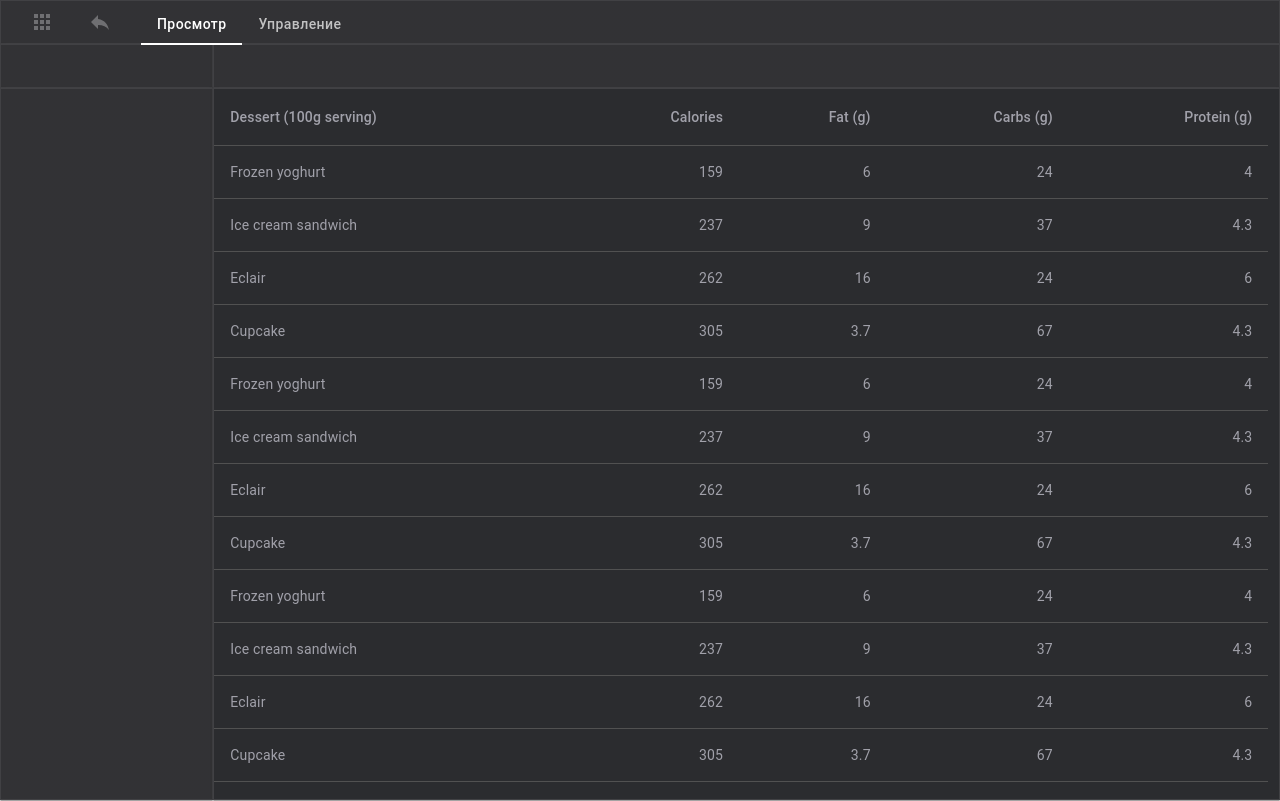
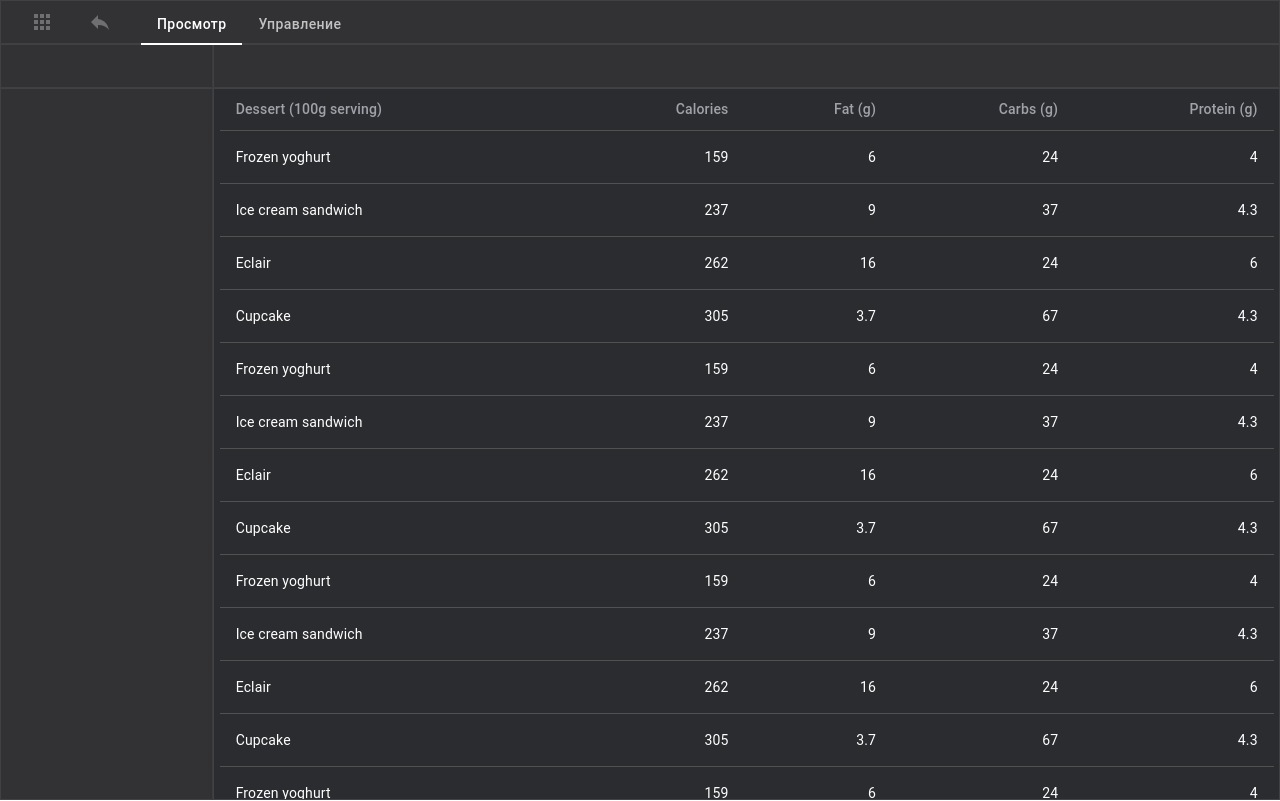
Before and after one commit to stephen1608/Seven-Winds, a React (Vite) app: page / in a window 1280 px wide. Built offline with nearby package versions, Linux system fonts and the light colour scheme.

Commit message:
fix: table styling fixed

```diff
--- a/src/components/table/Table.tsx
+++ b/src/components/table/Table.tsx
@@ -47,12 +47,34 @@ const Table: FC = () => {
     <TableContainer sx={{ width: '99%', maxHeight: 'calc(100vh - 88px)' }}>
       <MuiTable>
         <TableHead>
-          <TableRow>
-            <TableCell>Dessert (100g serving)</TableCell>
-            <TableCell align="right">Calories</TableCell>
-            <TableCell align="right">Fat&nbsp;(g)</TableCell>
-            <TableCell align="right">Carbs&nbsp;(g)</TableCell>
-            <TableCell align="right">Protein&nbsp;(g)</TableCell>
+          <TableRow sx={{ height: '41px' }}>
+            <TableCell sx={{ paddingTop: '0', paddingBottom: '0' }}>
+              Dessert (100g serving)
+            </TableCell>
+            <TableCell
+              sx={{ paddingTop: '0', paddingBottom: '0' }}
+              align="right"
+            >
+              Calories
+            </TableCell>
+            <TableCell
+              align="right"
+              sx={{ paddingTop: '0', paddingBottom: '0' }}
+            >
+              Fat&nbsp;(g)
+            </TableCell>
+            <TableCell
+              align="right"
+              sx={{ paddingTop: '0', paddingBottom: '0' }}
+            >
+              Carbs&nbsp;(g)
+            </TableCell>
+            <TableCell
+              align="right"
+              sx={{ paddingTop: '0', paddingBottom: '0' }}
+            >
+              Protein&nbsp;(g)
+            </TableCell>
           </TableRow>
         </TableHead>
         <TableBody>
@@ -61,13 +83,21 @@ const Table: FC = () => {
               key={row.name}
               sx={{ '&:last-child td, &:last-child th': { border: 0 } }}
             >
-              <TableCell component="th" scope="row">
+              <TableCell component="th" scope="row" sx={{ color: '#fff' }}>
                 {row.name}
               </TableCell>
-              <TableCell align="right">{row.calories}</TableCell>
-              <TableCell align="right">{row.fat}</TableCell>
-              <TableCell align="right">{row.carbs}</TableCell>
-              <TableCell align="right">{row.protein}</TableCell>
+              <TableCell align="right" sx={{ color: '#fff' }}>
+                {row.calories}
+              </TableCell>
+              <TableCell align="right" sx={{ color: '#fff' }}>
+                {row.fat}
+              </TableCell>
+              <TableCell align="right" sx={{ color: '#fff' }}>
+                {row.carbs}
+              </TableCell>
+              <TableCell align="right" sx={{ color: '#fff' }}>
+                {row.protein}
+              </TableCell>
             </TableRow>
           ))}
         </TableBody>
--- a/src/routes/main/Main.tsx
+++ b/src/routes/main/Main.tsx
@@ -6,7 +6,7 @@ import Table from 'components/table';
 
 const Main: FC = () => {
   return (
-    <Grid2 container spacing={0}>
+    <Grid2 container spacing={0} sx={{ overflow: 'hidden' }}>
       <Grid2 xs={12}>
         <Paper sx={{ height: '44px', border: '1px solid #414144' }} square>
           <Header />
@@ -35,7 +35,9 @@ const Main: FC = () => {
           sx={{
             height: 'calc(100vh - 88px)',
             border: '1px solid #414144',
-            backgroundColor: '#202124'
+            backgroundColor: '#202124',
+            display: 'flex',
+            justifyContent: 'center'
           }}
           square
         >
```
